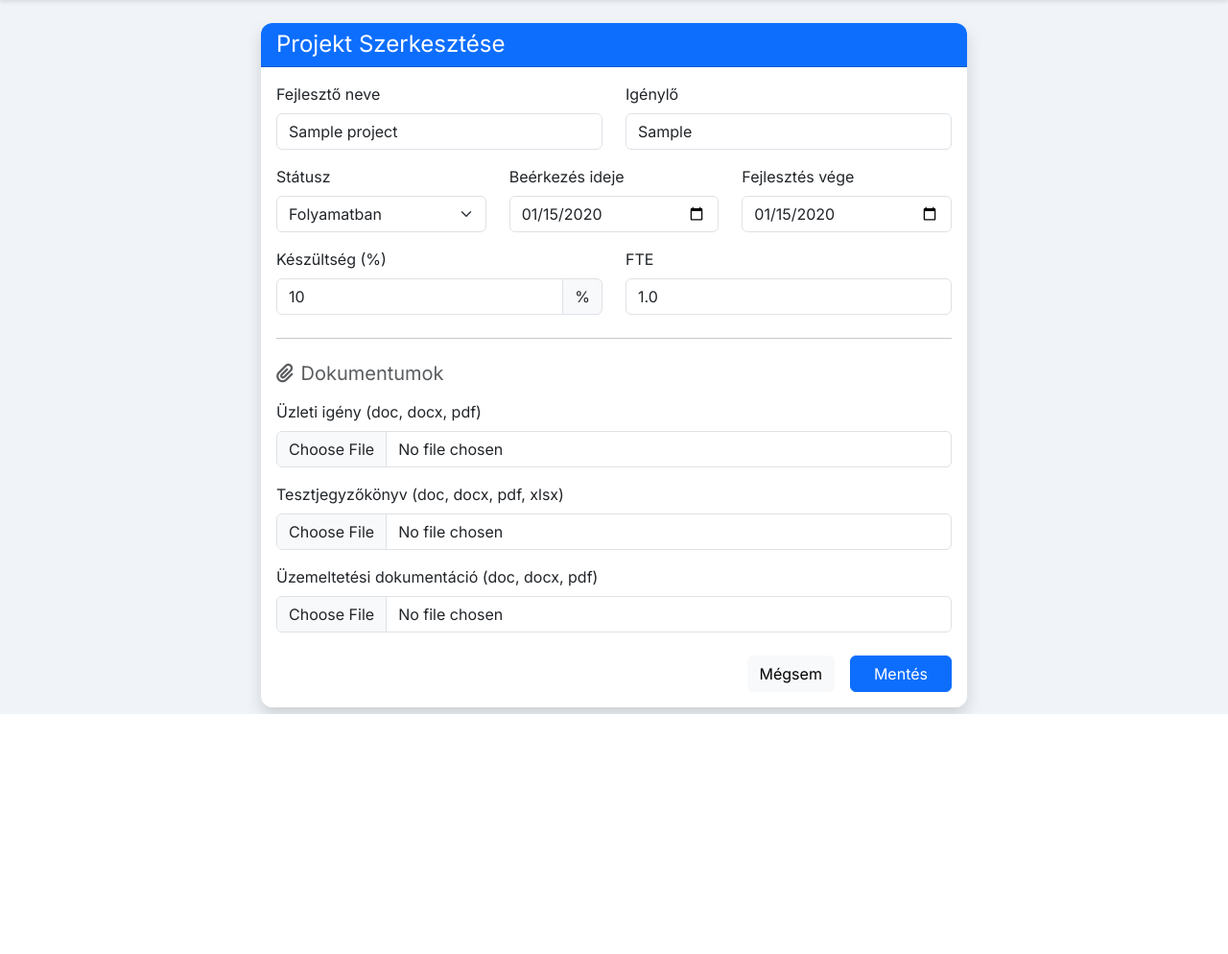
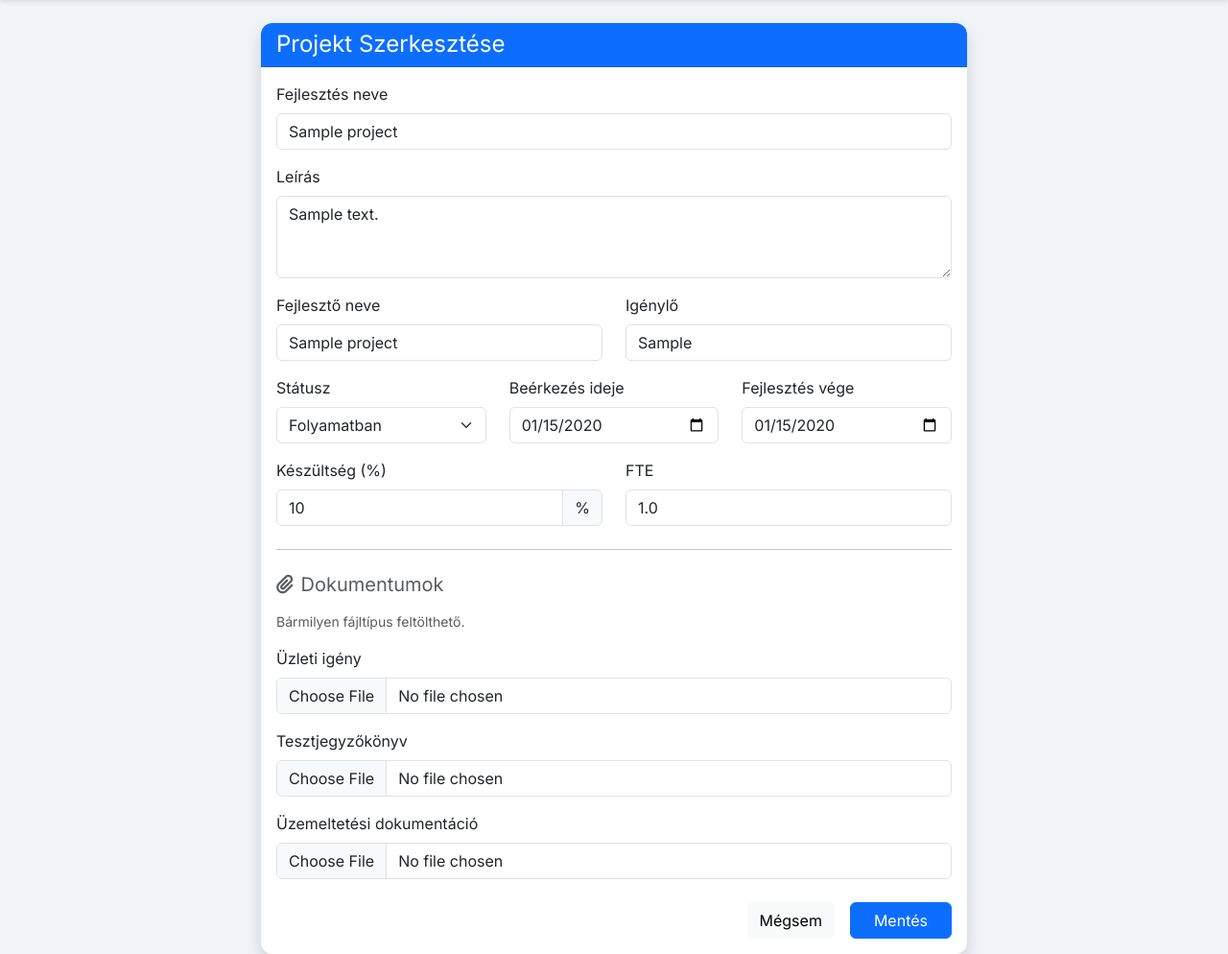
Before and after one commit to fodorpatrik123/asdfgh, a Flask app: page /edit/1 in a window 1280 px wide. Shown: the part 56-1050 px from the top of the page at 96% size. Before the commit the page ends 800 px from the top, so only its background shows below. Run offline with Flask 3, Linux system fonts and the light colour scheme; tables that the repository leaves empty hold one stand-in row (values such as "Sample post"); some libraries are stand-ins or nearby versions.

Commit message:
Enhance RPA Tracker: Fix uploads, add fields, add KPIs.
- Fix AttributeError during file upload by validating file objects.
- Add 'project_name' and 'description' fields to RPAProject model.
- Add KPI dashboard to index showing status counts.
- Allow any file type for documentation uploads.
- Update UI to display new fields and stats.
- Reset database to apply schema changes.

Co-authored-by: fodorpatrik123 <114930162+fodorpatrik123@users.noreply.github.com>

```diff
--- a/forms.py
+++ b/forms.py
@@ -1,10 +1,13 @@
 from flask_wtf import FlaskForm
-from flask_wtf.file import FileField, FileAllowed
-from wtforms import StringField, DateField, IntegerField, FloatField, SelectField, SubmitField
+from flask_wtf.file import FileField
+from wtforms import StringField, DateField, IntegerField, FloatField, SelectField, SubmitField, TextAreaField
 from wtforms.validators import DataRequired, Optional, NumberRange
 
 class ProjectForm(FlaskForm):
+    project_name = StringField('Fejlesztés neve', validators=[DataRequired()])
+    description = TextAreaField('Leírás', validators=[Optional()])
     developer_name = StringField('Fejlesztő neve', validators=[DataRequired()])
+
     status = SelectField('Státusz', choices=[
         ('Új', 'Új'),
         ('Folyamatban', 'Folyamatban'),
@@ -24,18 +27,9 @@ class ProjectForm(FlaskForm):
     fte = FloatField('FTE', validators=[Optional()])
     requestor = StringField('Igénylő', validators=[DataRequired()])
 
-    # Files
-    doc_business = FileField('Üzleti igény (doc, docx, pdf)', validators=[
-        Optional(),
-        FileAllowed(['doc', 'docx', 'pdf'], 'Csak dokumentumok tölthetők fel!')
-    ])
-    doc_test = FileField('Tesztjegyzőkönyv (doc, docx, pdf, xlsx)', validators=[
-        Optional(),
-        FileAllowed(['doc', 'docx', 'pdf', 'xlsx', 'xls'], 'Csak dokumentumok tölthetők fel!')
-    ])
-    doc_ops = FileField('Üzemeltetési dokumentáció (doc, docx, pdf)', validators=[
-        Optional(),
-        FileAllowed(['doc', 'docx', 'pdf'], 'Csak dokumentumok tölthetők fel!')
-    ])
+    # Files - No restrictions on file type
+    doc_business = FileField('Üzleti igény', validators=[Optional()])
+    doc_test = FileField('Tesztjegyzőkönyv', validators=[Optional()])
+    doc_ops = FileField('Üzemeltetési dokumentáció', validators=[Optional()])
 
     submit = SubmitField('Mentés')
--- a/main.py
+++ b/main.py
@@ -3,7 +3,7 @@ from flask import Flask, render_template, request, redirect, url_for, flash, sen
 from werkzeug.utils import secure_filename
 from models import db, RPAProject
 from forms import ProjectForm
-from sqlalchemy import or_
+from sqlalchemy import or_, func
 
 app = Flask(__name__)
 app.config['SECRET_KEY'] = 'dev-secret-key-change-this'
@@ -20,13 +20,14 @@ with app.app_context():
     db.create_all()
 
 def save_file(file_data):
-    if file_data:
+    if file_data and hasattr(file_data, 'filename') and file_data.filename:
         filename = secure_filename(file_data.filename)
-        # Avoid overwriting or conflicts - simple approach: timestamp or uuid could be added
-        # For now, just save.
-        filepath = os.path.join(app.config['UPLOAD_FOLDER'], filename)
-        file_data.save(filepath)
-        return filename
+        if filename:
+            # Avoid overwriting or conflicts - simple approach: timestamp or uuid could be added
+            # For now, just save.
+            filepath = os.path.join(app.config['UPLOAD_FOLDER'], filename)
+            file_data.save(filepath)
+            return filename
     return None
 
 @app.route('/', methods=['GET'])
@@ -41,7 +42,8 @@ def index():
         search_term = f"%{search}%"
         query = query.filter(or_(
             RPAProject.developer_name.like(search_term),
-            RPAProject.requestor.like(search_term)
+            RPAProject.requestor.like(search_term),
+            RPAProject.project_name.like(search_term)
         ))
 
     if status_filter:
@@ -59,19 +61,35 @@ def index():
 
     projects = query.order_by(RPAProject.arrival_date.desc()).all()
 
-    # Get all unique statuses for the filter dropdown
-    # Hardcoded or dynamic? Hardcoded in form, so maybe hardcoded here or distinct query.
-    # Let's use the list from the form for consistency, or just distinct from DB.
-    # Distinct from DB is safer for data integrity but form list is better for UX.
+    # KPIs: Count by Status
+    # We can do this with a query or just process the list if pagination wasn't an issue.
+    # Since we filter, maybe KPIs should reflect filtered data?
+    # Usually KPIs show global state or filtered state. "fent ilyen kpin mutatssa is hogy mennyi van miből"
+    # Let's show Global stats if no filter, or Filtered stats if filter active?
+    # Safer to show Stats based on the current View (filtered).
+
+    # Calculate counts from 'projects' list to match what is seen
+    status_counts = {}
     statuses = ['Új', 'Folyamatban', 'Tesztelés', 'Kész', 'Élesítve', 'Felfüggesztve']
+    for s in statuses:
+        status_counts[s] = 0
 
-    return render_template('index.html', projects=projects, search=search, status_filter=status_filter, missing_docs=missing_docs, statuses=statuses)
+    for p in projects:
+        if p.status in status_counts:
+            status_counts[p.status] += 1
+        else:
+            # Fallback for unknown status
+            status_counts[p.status] = status_counts.get(p.status, 0) + 1
+
+    return render_template('index.html', projects=projects, search=search, status_filter=status_filter, missing_docs=missing_docs, statuses=statuses, status_counts=status_counts)
 
 @app.route('/create', methods=['GET', 'POST'])
 def create():
     form = ProjectForm()
     if form.validate_on_submit():
         project = RPAProject(
+            project_name=form.project_name.data,
+            description=form.description.data,
             developer_name=form.developer_name.data,
             status=form.status.data,
             arrival_date=form.arrival_date.data,
@@ -81,12 +99,18 @@ def create():
             requestor=form.requestor.data
         )
 
+        # Safe save
         if form.doc_business.data:
-            project.doc_business = save_file(form.doc_business.data)
+            filename = save_file(form.doc_business.data)
+            if filename: project.doc_business = filename
+
         if form.doc_test.data:
-            project.doc_test = save_file(form.doc_test.data)
+            filename = save_file(form.doc_test.data)
+            if filename: project.doc_test = filename
+
         if form.doc_ops.data:
-            project.doc_ops = save_file(form.doc_ops.data)
+            filename = save_file(form.doc_ops.data)
+            if filename: project.doc_ops = filename
 
         db.session.add(project)
         db.session.commit()
@@ -100,6 +124,8 @@ def edit(id):
     form = ProjectForm(obj=project)
 
     if form.validate_on_submit():
+        project.project_name = form.project_name.data
+        project.description = form.description.data
         project.developer_name = form.developer_name.data
         project.status = form.status.data
         project.arrival_date = form.arrival_date.data
@@ -108,13 +134,18 @@ def edit(id):
         project.fte = form.fte.data
         project.requestor = form.requestor.data
 
-        # Handle file updates only if new file provided
+        # Handle file updates only if new file provided and valid
         if form.doc_business.data:
-            project.doc_business = save_file(form.doc_business.data)
+            filename = save_file(form.doc_business.data)
+            if filename: project.doc_business = filename
+
         if form.doc_test.data:
-            project.doc_test = save_file(form.doc_test.data)
+            filename = save_file(form.doc_test.data)
+            if filename: project.doc_test = filename
+
         if form.doc_ops.data:
-            project.doc_ops = save_file(form.doc_ops.data)
+            filename = save_file(form.doc_ops.data)
+            if filename: project.doc_ops = filename
 
         db.session.commit()
         flash('Projekt sikeresen frissítve!', 'success')
--- a/models.py
+++ b/models.py
@@ -5,6 +5,8 @@ db = SQLAlchemy()
 
 class RPAProject(db.Model):
     id = db.Column(db.Integer, primary_key=True)
+    project_name = db.Column(db.String(100), nullable=False, default="Névtelen Projekt")
+    description = db.Column(db.Text, nullable=True)
     developer_name = db.Column(db.String(100), nullable=False)
     status = db.Column(db.String(50), nullable=False, default='Új')
     arrival_date = db.Column(db.Date, nullable=False, default=datetime.utcnow)
@@ -20,4 +22,4 @@ class RPAProject(db.Model):
     requestor = db.Column(db.String(100), nullable=False)
 
     def __repr__(self):
-        return f'<RPAProject {self.id} - {self.developer_name}>'
+        return f'<RPAProject {self.id} - {self.project_name}>'
--- a/templates/create_edit.html
+++ b/templates/create_edit.html
@@ -10,6 +10,22 @@
             <div class="card-body">
                 <form method="POST" enctype="multipart/form-data">
                     {{ form.hidden_tag() }}
+
+                    <div class="mb-3">
+                        <label class="form-label">{{ form.project_name.label }}</label>
+                        {{ form.project_name(class="form-control") }}
+                        {% for error in form.project_name.errors %}
+                            <div class="text-danger small">{{ error }}</div>
+                        {% endfor %}
+                    </div>
+
+                    <div class="mb-3">
+                        <label class="form-label">{{ form.description.label }}</label>
+                        {{ form.description(class="form-control", rows="3") }}
+                        {% for error in form.description.errors %}
+                            <div class="text-danger small">{{ error }}</div>
+                        {% endfor %}
+                    </div>
 
                     <div class="row mb-3">
                         <div class="col-md-6">
@@ -62,6 +78,7 @@
 
                     <hr class="my-4">
                     <h5 class="mb-3 text-muted"><i class="fas fa-paperclip me-2"></i>Dokumentumok</h5>
+                    <p class="text-muted small">Bármilyen fájltípus feltölthető.</p>
 
                     <div class="mb-3">
                         <label class="form-label">{{ form.doc_business.label }}</label>
```
Also changed, not shown: templates/index.html (+27 -3 lines), test_app.py (+5 -2 lines).
